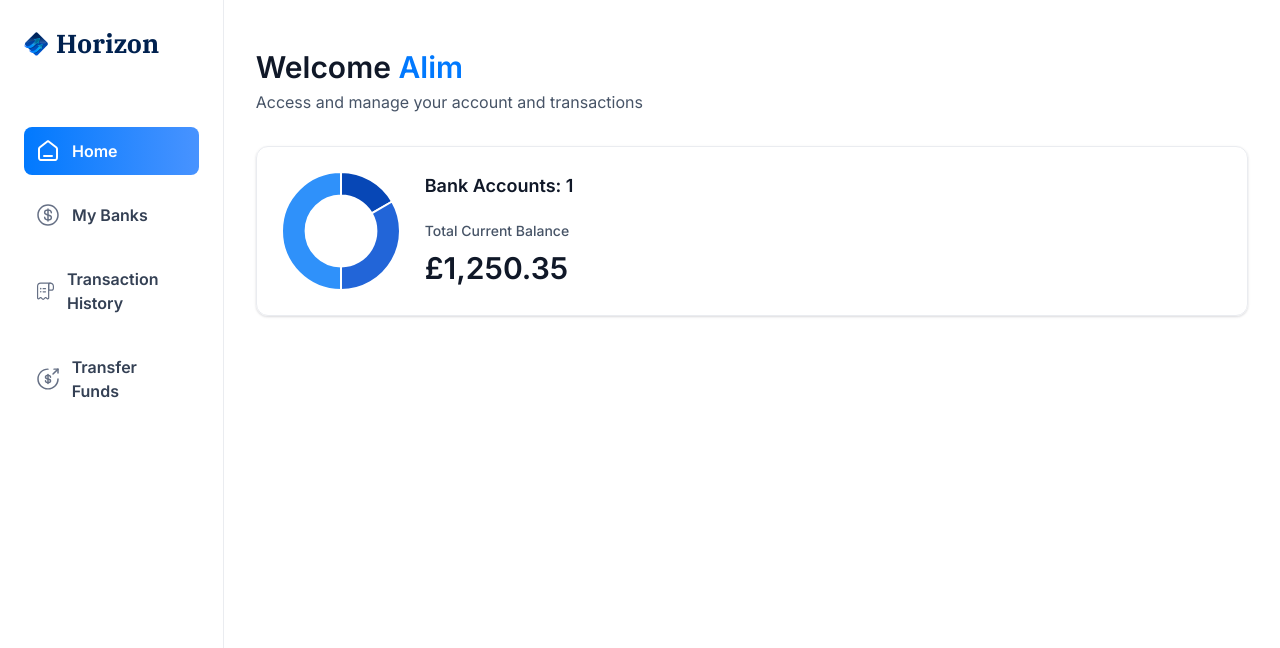
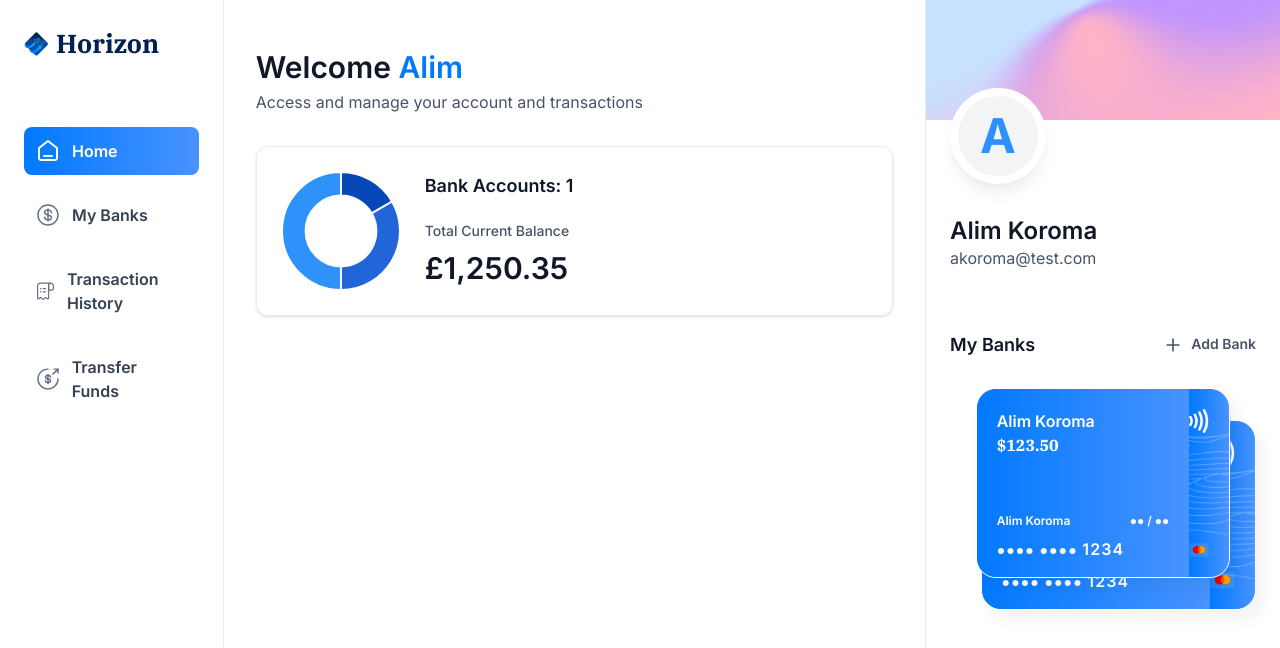
Before and after one commit to AlimKoroma/Bankingapp, a Next.js app in the folder banking-app/: page / in a window 1280 px wide. Shown: the top 648 px of the page. Built offline with nearby package versions, Linux system fonts and the light colour scheme.

Commit message:
Added Rightsidebar alongside bankcard component

```diff
--- a/banking-app/app/(root)/page.tsx
+++ b/banking-app/app/(root)/page.tsx
@@ -1,8 +1,10 @@
+// @ts-check
 import React from 'react'
 import HeaderBox from '@/components/ui/HeaderBox'
 import TotalBalanceBox from '@/components/ui/TotalBalanceBox'
+import RightSidebar from './../../components/ui/RightSidebar';
 function Home() {
-  const loggedIn = {firstname: 'Alim'}
+  const loggedIn = {firstname: 'Alim', lastname:'Koroma', email: 'akoroma@test.com'}
   return (
     <section className="home">
       <div className="home-content">
@@ -21,6 +23,12 @@
         />
         </header>
       </div>
+
+      <RightSidebar
+        user={loggedIn}
+        transactions ={[]}
+        banks={[{currentBalance: 123.50}, {currentBalance: 500.50}]}
+      />
     </section>
   )
 }
--- /dev/null
+++ b/banking-app/components/ui/BankCard.tsx
@@ -0,0 +1,66 @@
+import React from 'react'
+import  Link  from 'next/link';
+import { formatAmount } from './../../lib/utils';
+import Image  from 'next/image';
+
+const BankCard = ({ account, userName, showBalance = true }: CreditCardProps) => {
+  return (
+    <div className="flex flex-col">
+        <Link href ="/" className="bank-card">
+        <div className="bank-card_content">
+            <div>
+            <h1 className="text-16 font-semibold text-white">
+                {account.name || userName }
+            </h1>
+            <p className="font-ibm-plex-serif font-black
+            text-white">
+                {formatAmount(account.currentBalance)}
+            </p>
+            </div>
+            <article className="flex flex-col gap-2">
+            <div className= "flex justify-between">
+                <h1 className ="text-12 font-semibold text-white">
+                    {userName}
+                </h1>
+                <h2 className= "text-12 font-semibold text-white">
+                ●● / ●●
+                </h2>
+            </div>
+            <p className ="text-14 font-semibold tracking-[1.1px] text-white">
+            ●●●● ●●●● <span className="text-16">1234
+
+                </span>
+            </p>
+            </article>
+        </div>
+
+        <div className="bank-card_icon">
+                <Image
+                src="/icons/Paypass.svg"
+                width={20}
+                height={24}
+                alt="pay"
+                />
+                 <Image
+                src="/icons/mastercard.svg"
+                width={45}
+                height={32}
+                alt="mastercard"
+                className="ml-5"
+                />
+        </div>
+        <Image
+                src="/icons/lines.png"
+                width={316}
+                height={190}
+                alt="lines"
+                className="absolute top-0 left-0"
+                />
+
+        </Link>
+
+    </div>
+  )
+}
+
+export default BankCard
--- /dev/null
+++ b/banking-app/components/ui/RightSidebar.tsx
@@ -0,0 +1,72 @@
+import React from 'react'
+import  Link  from 'next/link';
+import  Image  from 'next/image';
+import BankCard from './BankCard';
+
+
+
+    const RightSidebar = ({ user, transactions, banks }: RightSidebarProps) => {
+
+        return (
+          <aside className="right-sidebar">
+            <section className="flex flex-col pb-8">
+              <div className="profile-banner" />
+              <div className="profile">
+                <div className="profile-img">
+                  <span className="text-5xl font-bold text-blue-500">{user.firstname[0]}</span>
+                </div>
+
+                <div className="profile-details">
+                  <h1 className='profile-name'>
+                    {user.firstname} {user.lastname}
+                  </h1>
+                  <p className="profile-email">
+                    {user.email}
+                  </p>
+                </div>
+              </div>
+            </section>
+
+            <section className="banks">
+              <div className="flex w-full justify-between">
+                <h2 className="header-2">My Banks</h2>
+                <Link href="/" className="flex gap-2">
+                  <Image
+                     src="/icons/plus.svg"
+                    width={20}
+                    height={20}
+                    alt="plus"
+                  />
+                  <h2 className="text-14 font-semibold text-gray-600">
+                    Add Bank
+                  </h2>
+                </Link>
+              </div>
+        {banks?.length > 0 && (
+            <div className ="relative flex flex-1 flex-col items-center
+            justify-center gap-5">
+                <div className ="relative z-10">
+                    <BankCard
+                    key={banks[0].$id}
+                    account={banks[0]}
+                    userName={`${user.firstname} ${user.lastname}`}
+                    showBalance={false}/>
+                </div>
+                {banks[1] && (
+              <div className="absolute right-0 top-8 z-0 w-[90%]">
+                <BankCard
+                  key={banks[1].$id}
+                  account={banks[1]}
+                  userName={`${user.firstname} ${user.lastname}`}
+                  showBalance={false}
+                />
+              </div>
+            )}
+            </div>
+        )}
+      </section>
+    </aside>
+  )
+}
+
+export default RightSidebar
```
